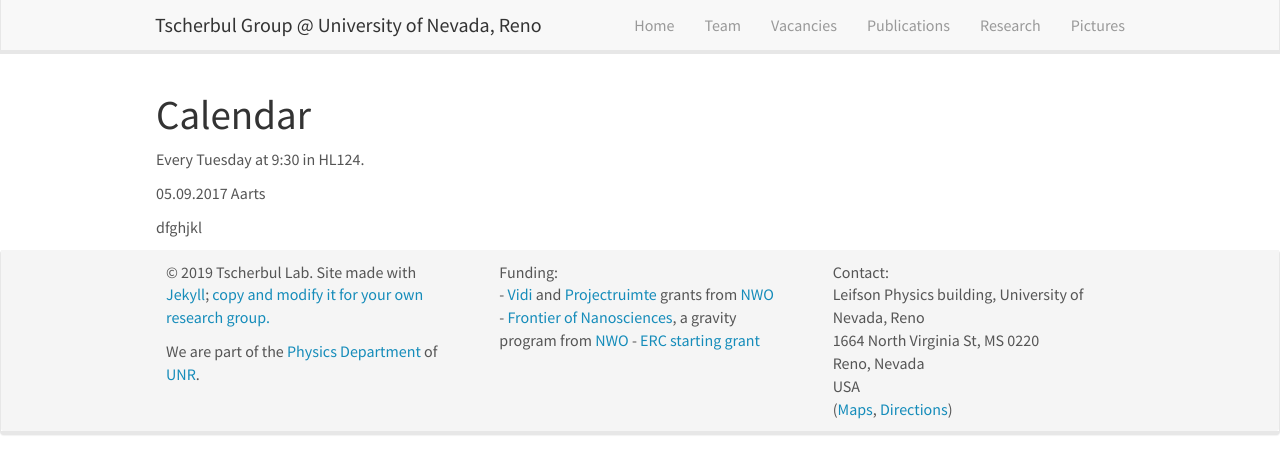
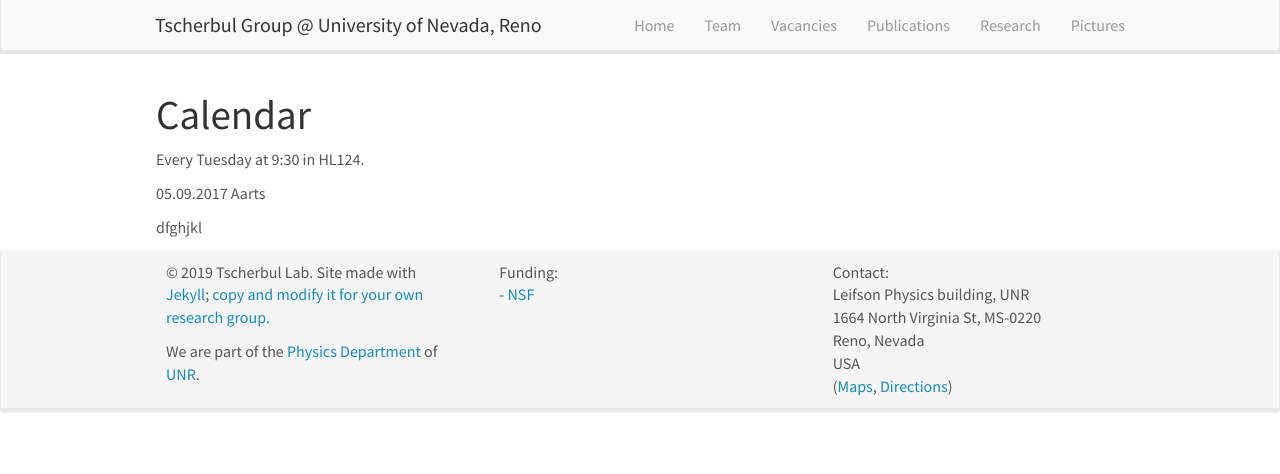
Before and after one commit to tscherbul/tscherbul.github.io, a Jekyll site: the page built from _pages/mini_lecture_series.md, in a window 1280 px wide. Shown: the top 474 px of the page. Built offline with Jekyll 4.4.1, drawn with Linux system fonts in a browser that asks for light colours; nearby versions of some CDN libraries.

Commit message:
Update footer.html

```diff
--- a/_includes/footer.html
+++ b/_includes/footer.html
@@ -14,14 +14,12 @@
 		</div>
 		<div class="col-sm-4">
 		  Funding:<br />
-		  - <a href="http://www.nwo.nl/en/research-and-results/programmes/Talent+Scheme">Vidi </a> and <a href='https://www.fom.nl/en/news/press-releases/2016/11/18/28634/'>Projectruimte</a> grants from <a href="http://www.nwo.nl">NWO</a> <br />
-		  - <a href="https://www.universiteitleiden.nl/en/research/research-projects/science/frontiers-of-nanoscience-nanofront">Frontier of Nanosciences</a>, a gravity program from <a href="http://www.nwo.nl">NWO</a>
-          - <a href='https://www.universiteitleiden.nl/en/news/2017/08/two-erc-grants-for-leiden-physics'>ERC starting grant</a>
+		  - <a href="https://www.nsf.gov/">NSF </a>
 		</div>
 		<div class="col-sm-4">
 		  Contact:<br />
-		  Leifson Physics building, University of Nevada, Reno <br />
-		  1664 North Virginia St, MS 0220 <br />
+		  Leifson Physics building, UNR <br />
+		  1664 North Virginia St, MS-0220 <br />
 		  Reno, Nevada<br />
 		  USA <br />
             (<a href="https://www.unr.edu/union/driving-and-parking">Maps</a>, <a href="https://www.unr.edu/visit">Directions</a>)
```
